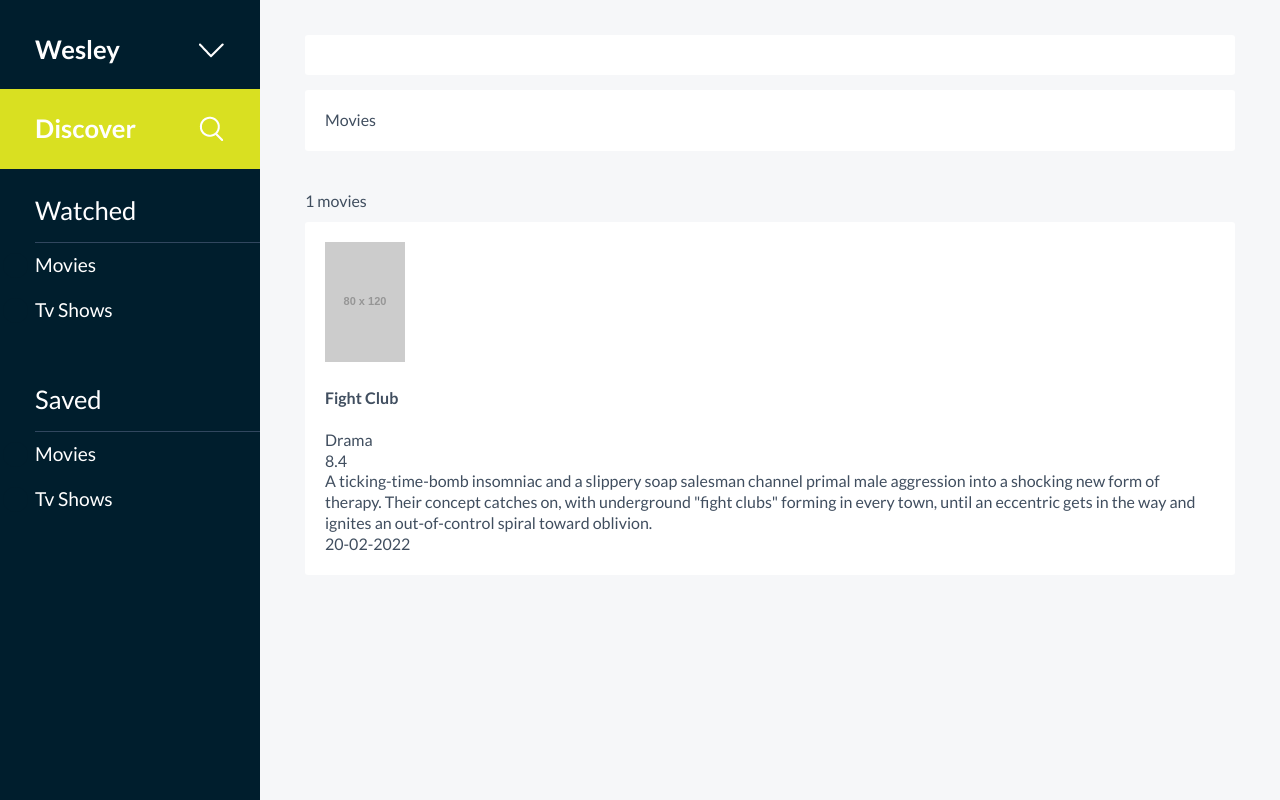
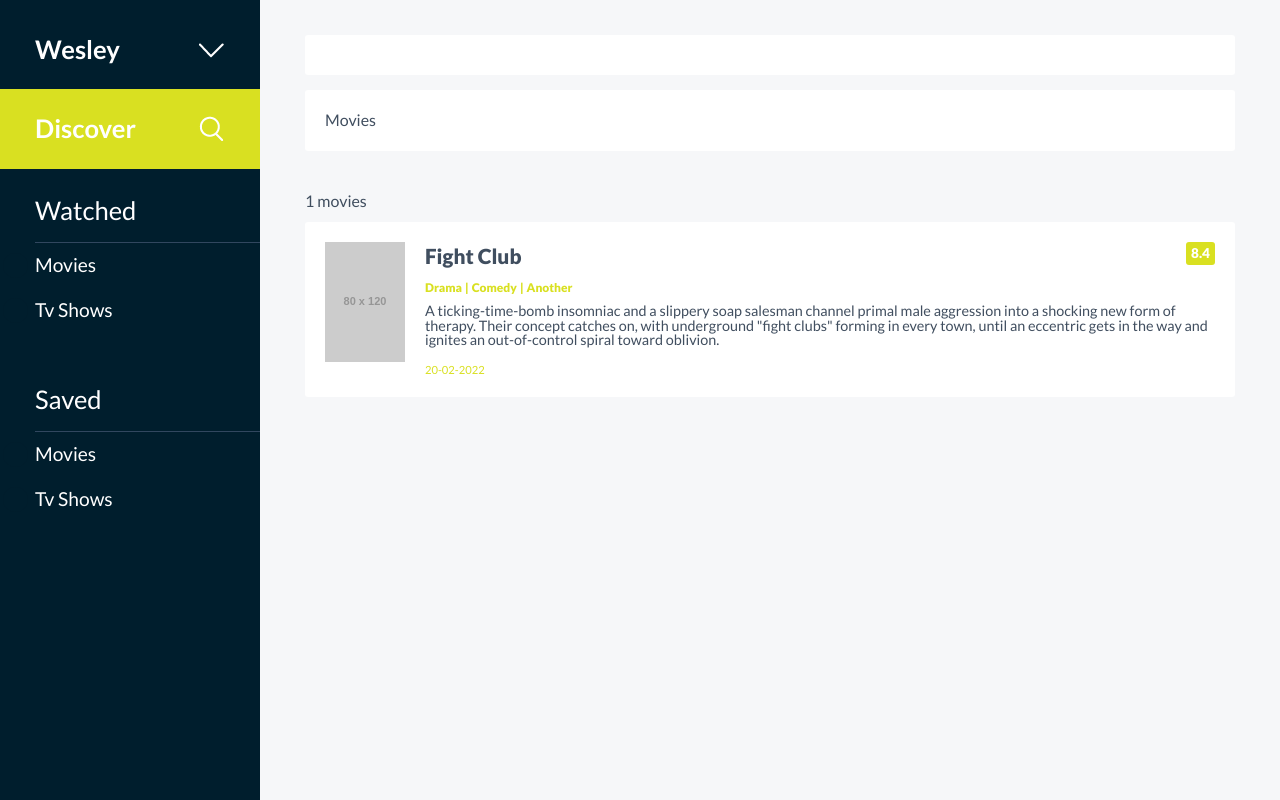
Before and after one commit to akdsco/movies-on-demand, a React (Create React App) app: page /discover in a window 1280 px wide. Built offline with nearby package versions, Linux system fonts and the light colour scheme.

Commit message:
add most of MovieItem css (based on fake data) - move MovieList to components folder - set min-width of 320px on PageWrapper

```diff
--- a/src/components/Layout/index.tsx
+++ b/src/components/Layout/index.tsx
@@ -1,6 +1,7 @@
 import styled from "styled-components";
 
 export const PageWrapper = styled.div`
+  min-width: 320px;
   padding: 35px 45px;
 `;
 
--- a/src/components/MovieItem/index.tsx
+++ b/src/components/MovieItem/index.tsx
@@ -40,23 +40,95 @@
   background-color: white;
   border-radius: 3px;
   padding: 20px;
+  display: flex;
 `;
 
 const LeftCont = styled.div`
   display: inline-block;
   margin-right: 20px;
+  position: relative;
+  z-index: 1;
 `;
 
 const RightCont = styled.div`
   display: inline-block;
 `;
 
-const RightContTop = styled.div``;
+const RightContTop = styled.div`
+  display: flex;
+  justify-content: space-between;
+  align-items: flex-start;
+`;
 const TitleAndGenreCont = styled.div``;
-const MovieTitle = styled.h4``;
-const Genres = styled.div``;
-const Score = styled.div``;
+const MovieTitle = styled.h4`
+  font-weight: 900;
+  font-size: 1.3em;
+  margin-top: 0;
+  margin-bottom: 7px;
+`;
+const Genres = styled.div`
+  margin-bottom: 8px;
+  span {
+    color: ${({ theme }) => theme.palette.primaryActive};
+    font-size: 12px;
+    margin-left: 3px;
+    font-weight: 900;
+
+    &:after {
+      content: "|";
+      margin-left: 3px;
+    }
+    &:first-child {
+      margin-left: 0;
+    }
+    &:last-child {
+      &:after {
+        all: unset;
+      }
+    }
+  }
+`;
+const Score = styled.div`
+  background-color: ${({ theme }) => theme.palette.primaryActive};
+  padding: 3px 5px;
+  color: ${({ theme }) => theme.palette.white};
+  font-weight: 900;
+  font-size: 0.85em;
+  border-radius: 3px;
+`;
 
 const RightContBottom = styled.div``;
-const MovieDesc = styled.div``;
-const Date = styled.div``;
+const MovieDesc = styled.div`
+  display: block;
+  text-overflow: ellipsis;
+  word-wrap: break-word;
+  overflow: hidden;
+  max-height: 4em;
+  line-height: 1em;
+  font-size: 0.9em;
+  &:before {
+    content: "";
+    width: 85%;
+    max-width: 300px;
+    height: 1em;
+    position: absolute;
+    right: 20px;
+    bottom: 3.4em;
+    background: linear-gradient(
+      90deg,
+      transparent 18px,
+      ${({ theme }) => theme.palette.white}
+    );
+  }
+
+  @media only screen and (min-width: ${({ theme }) => theme.breakpoints.md}px) {
+    &:before {
+      all: unset;
+    }
+  }
+`;
+const Date = styled.div`
+  margin-top: 15px;
+  font-size: 0.7em;
+  color: ${({ theme }) => theme.palette.primaryActive};
+`;
--- a/src/components/index.ts
+++ b/src/components/index.ts
@@ -1,5 +1,4 @@
 export { SearchFilters } from "./SearchFilters";
-export { MovieList } from "./MovieList";
 export { MovieItem } from "./MovieItem";
 export { ExpandableFilter } from "./ExpandableFilter";
 export { Checkbox } from "./Checkbox";
--- a/src/components/MovieList/index.tsx
+++ b/src/containers/MovieList/index.tsx
@@ -15,7 +15,6 @@
       {movies.map((movie) => {
         return <MovieItem key={movie.id} {...movie} />;
       })}
-      {/*TODO Finish the MovieItem component and use it here to display the movie results */}
     </MoviesWrapper>
   );
 };
--- a/src/containers/index.ts
+++ b/src/containers/index.ts
@@ -1 +1,2 @@
 export { SideNavBar } from "./SideNavBar";
+export { MovieList } from "./MovieList";
--- a/src/pages/Discover/Discover.tsx
+++ b/src/pages/Discover/Discover.tsx
@@ -2,11 +2,11 @@
 import styled from "styled-components";
 import {
   SearchFilters,
-  MovieList,
   PageWrapper,
   PageMainSection,
   MobilePageTitle,
 } from "../../components";
+import { MovieList } from "../../containers";
 import { DiscoverPagePropsType } from "../../lib/domain";
 // import * as fetcher from "../../fetcher";
 
@@ -18,7 +18,11 @@
       id: "tt0137523",
       original_title: "Fight Club",
       vote_average: 8.4,
-      genres: [{ id: 18, name: "Drama" }],
+      genres: [
+        { id: 18, name: "Drama" },
+        { id: 3, name: "Comedy" },
+        { id: 3, name: "Another" },
+      ],
       overview:
         'A ticking-time-bomb insomniac and a slippery soap salesman channel primal male aggression into a shocking new form of therapy. Their concept catches on, with underground "fight clubs" forming in every town, until an eccentric gets in the way and ignites an out-of-control spiral toward oblivion.',
       poster_path: "/pB8BM7pdSp6B6Ih7QZ4DrQ3PmJK.jpg",
```
